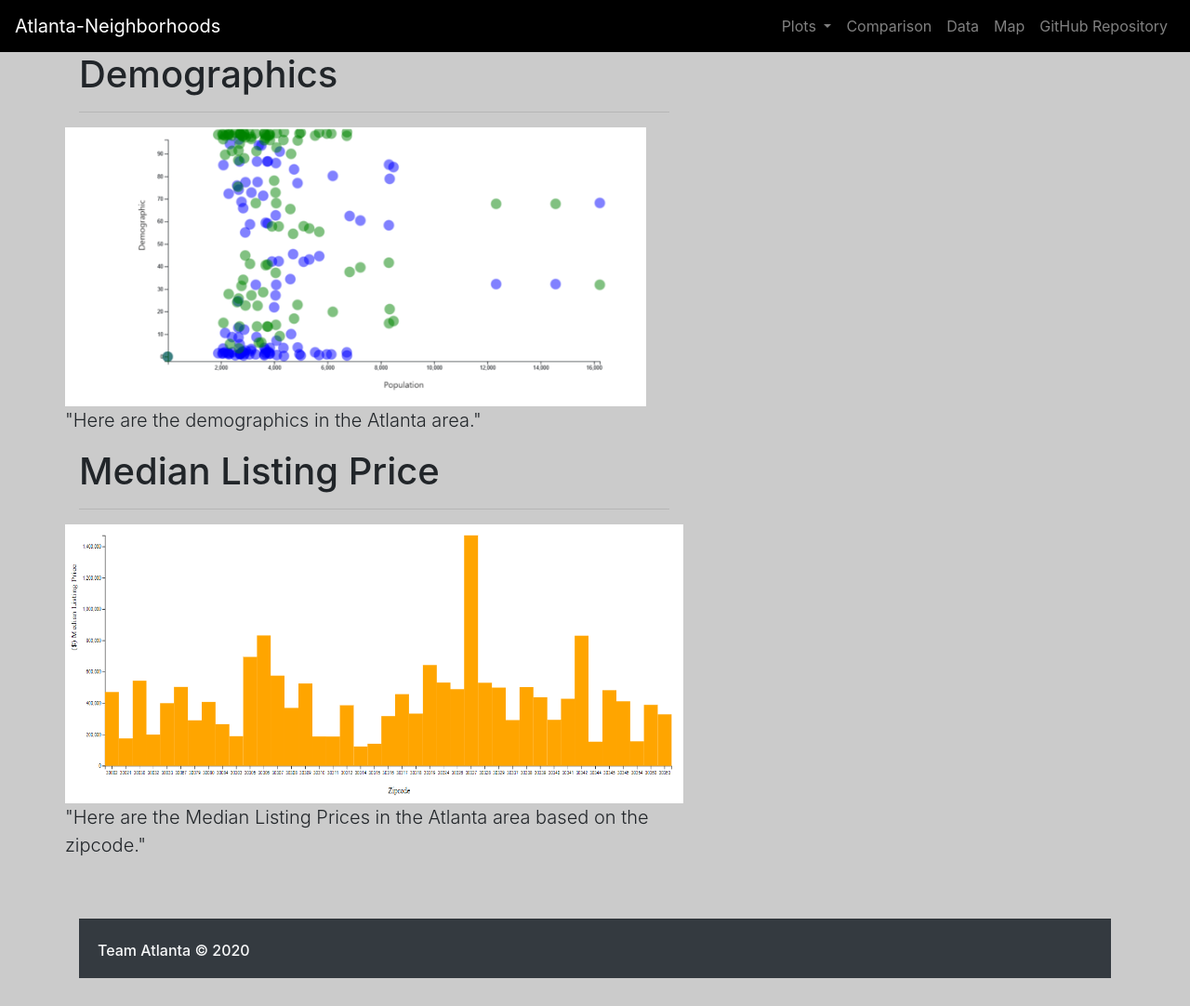
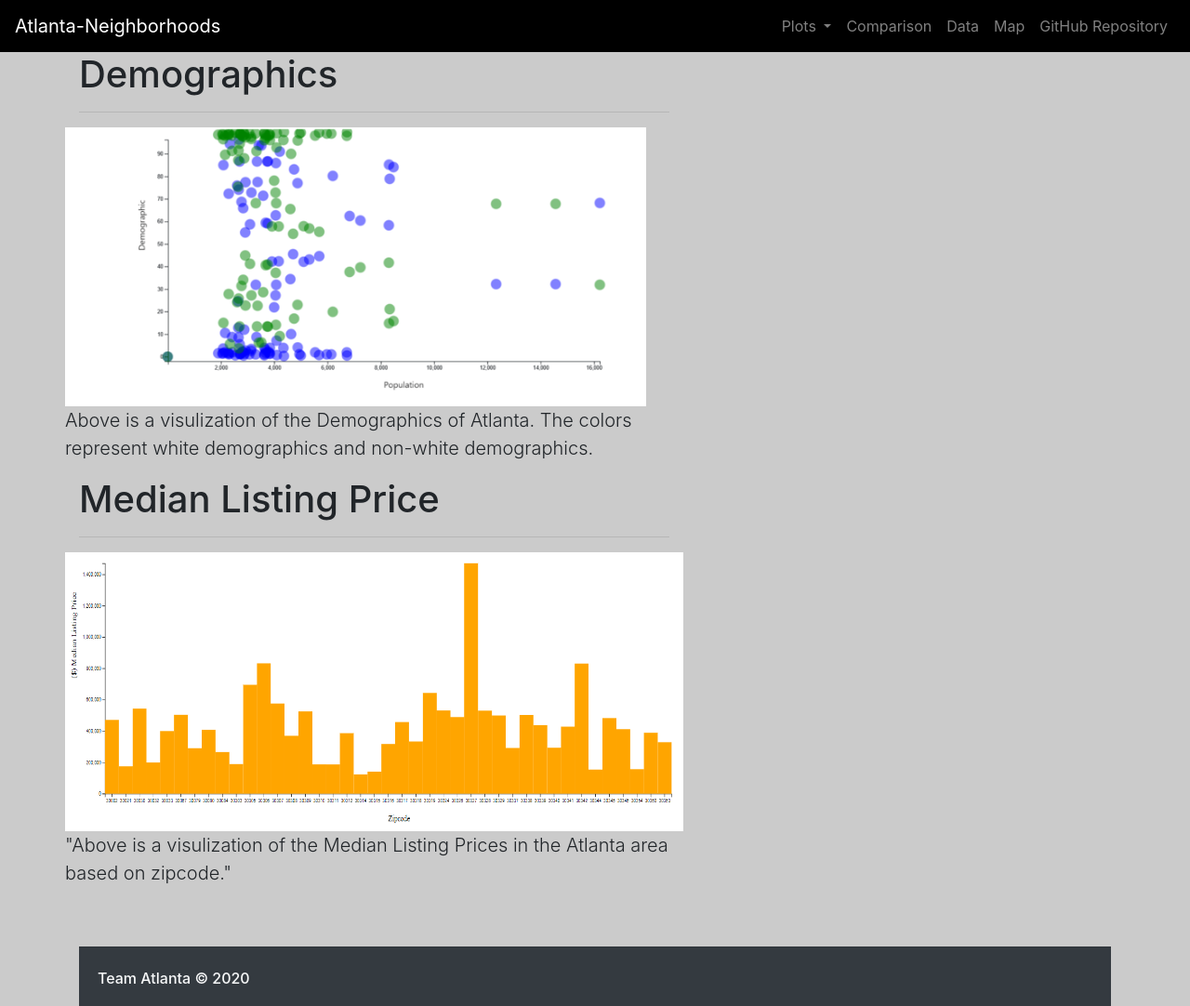
Before and after one commit to cdrake11/Atlanta_Neighborhoods, a plain HTML site: page HTML/demographics.html in a window 1280 px wide. Shown: the whole page at 93% size. Before the commit the page ends 1052 px from the top, so only its background shows below. Drawn offline with nearby package versions, Linux system fonts and the light colour scheme; files that its build step writes are made by us from their sources.

Commit message:
Update demographics.html

```diff
--- a/HTML/demographics.html
+++ b/HTML/demographics.html
@@ -69,7 +69,7 @@
         <div class='row'>
           <img src="../static/images/scatterplot.PNG" alt="Scattor image" class="mr-3 img-fluid" style="width: auto; height: 300px;">
           <p class="lead">
-            "Here are the demographics in the Atlanta area."
+            Above is a visulization of the Demographics of Atlanta. The colors represent white demographics and non-white demographics.
           </p>
       </div>
     </div>
@@ -82,7 +82,7 @@
     <div class='row'>
       <img src="../static/images/barchart.PNG" alt="Bar image" class="mr-3 img-fluid" style="width: auto; height: 300px;">
       <p class="lead">
-        "Here are the Median Listing Prices in the Atlanta area based on the zipcode."
+        "Above is a visulization of the Median Listing Prices in the Atlanta area based on zipcode."
       </p>
   </div>
 </div>
```
